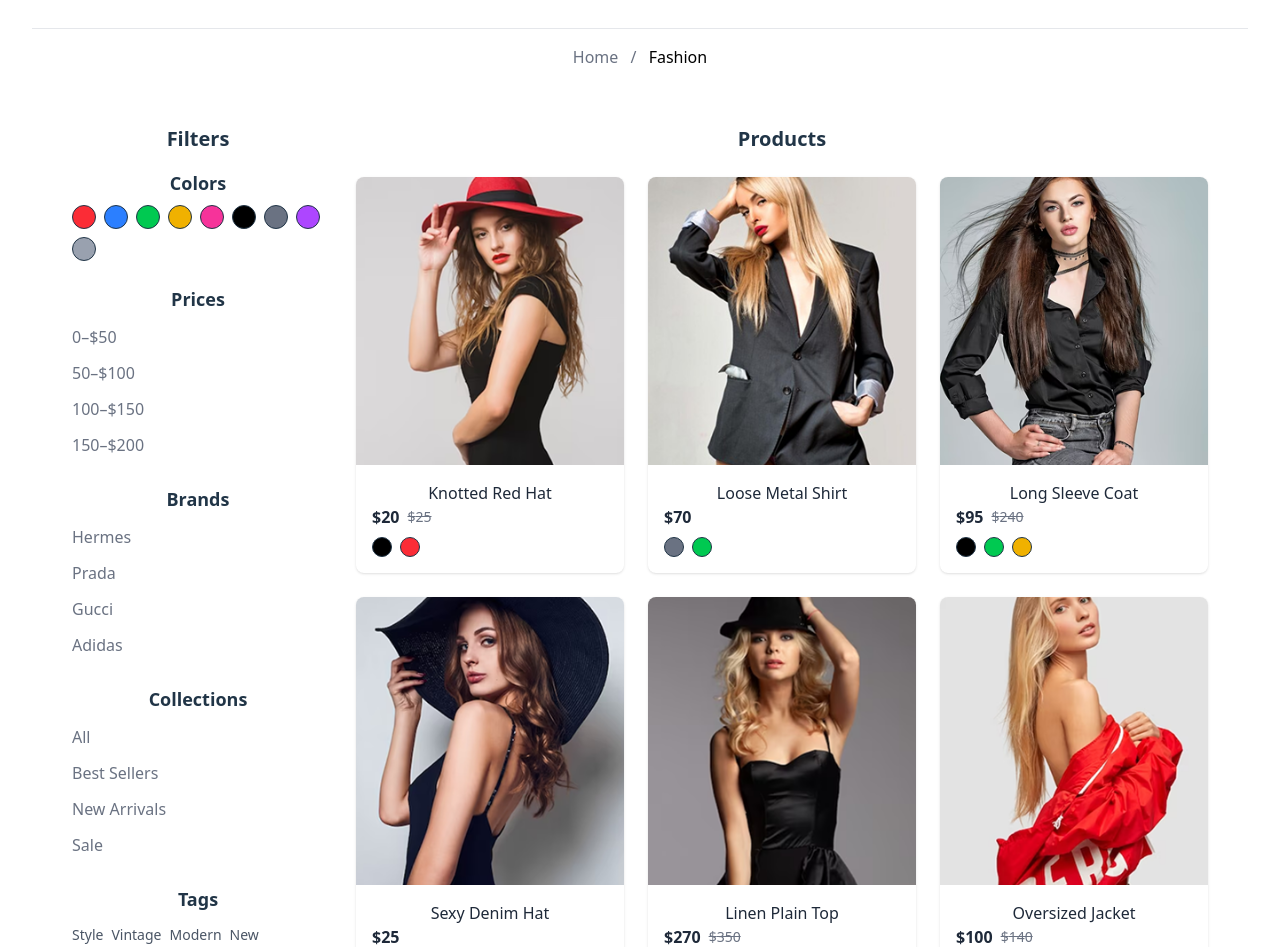
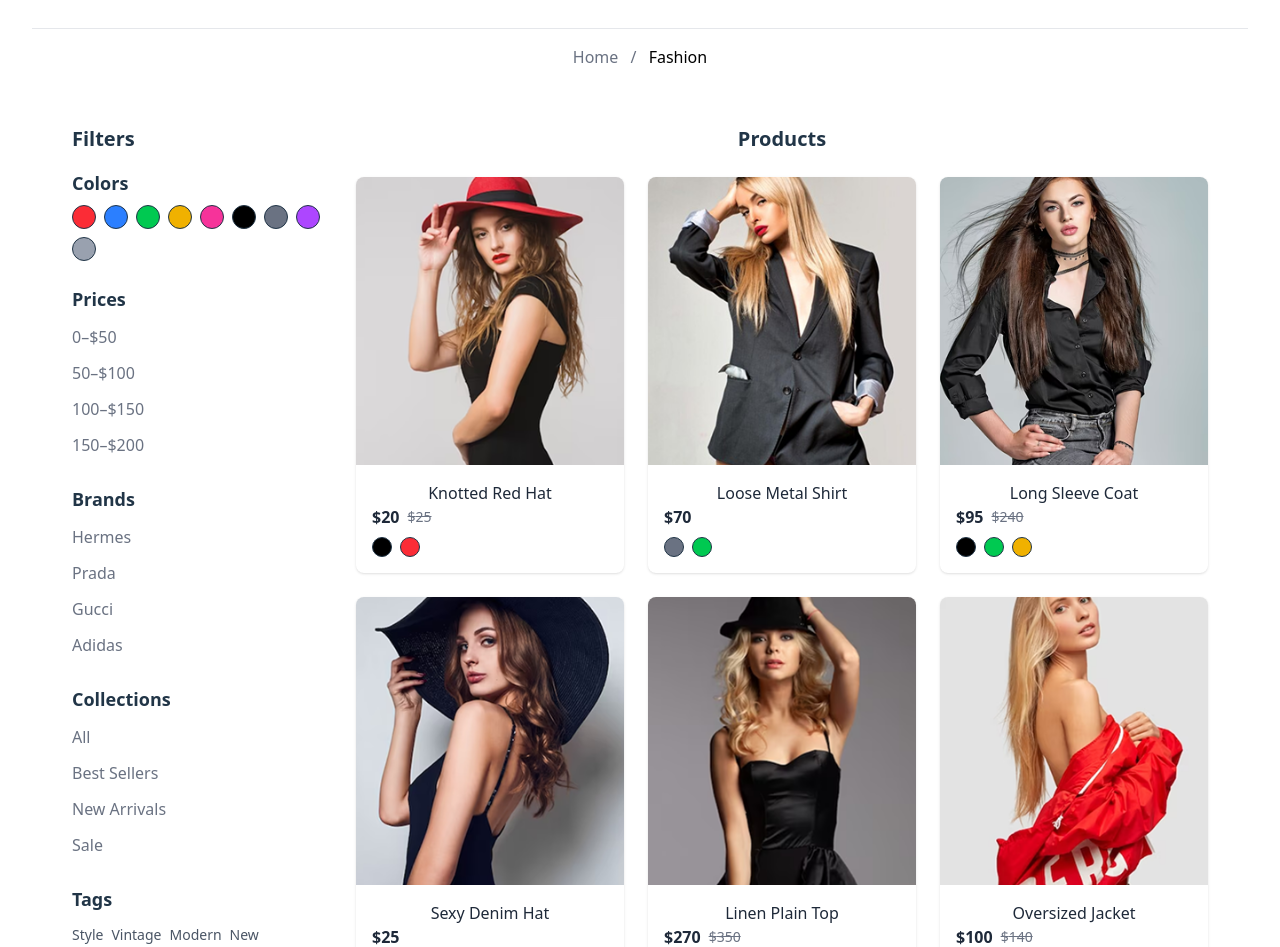
Before and after one commit to Lanita13/10x-react-exam, a React (Vite) app: page /shop in a window 1280 px wide. Shown: the part 112-1059 px from the top of the page. Built offline with nearby package versions, Linux system fonts and the light colour scheme.

Commit message:
style: update UI styling for ShopPage components

```diff
--- a/src/components/shop/ShopPage.jsx
+++ b/src/components/shop/ShopPage.jsx
@@ -50,11 +50,11 @@ function ShopPage() {
       <div className="flex px-10 py-10">
         {/* Sidebar */}
         <aside className="w-1/4 pr-8">
-          <h2 className="text-xl font-bold mb-4">Filters</h2>
+          <h2 className="flex flex-wrap font-bold text-xl mb-4">Filters</h2>
 
           {/* Colors */}
           <div className="mb-6">
-            <h3 className="font-semibold mb-2 text-lg">Colors</h3>
+            <h3 className="flex flex-wrap font-semibold mb-2 text-lg">Colors</h3>
             <div className="flex flex-wrap gap-2">
               {colors.map((color) => (
                 <div
@@ -68,7 +68,7 @@ function ShopPage() {
 
           {/* Prices */}
           <div className="mb-6">
-            <h3 className="font-semibold text-lg mb-2">Prices</h3>
+            <h3 className="flex flex-wrap font-semibold text-lg mb-2">Prices</h3>
             <div className="flex flex-col gap-1 text-gray-500">
               {prices.map((price) => (
                 <button
@@ -84,7 +84,7 @@ function ShopPage() {
 
           {/* Brands */}
           <div className="mb-6">
-            <h3 className="font-semibold text-lg mb-2">Brands</h3>
+            <h3 className="flex flex-wrap font-semibold text-lg mb-2">Brands</h3>
             <div className="flex flex-col gap-1 text-gray-500">
               {brands.map((brand) => (
                 <button
@@ -100,7 +100,7 @@ function ShopPage() {
 
           {/* Collections */}
           <div className="mb-6">
-            <h3 className="font-semibold text-lg mb-2">Collections</h3>
+            <h3 className="flex flex-wrap font-semibold text-lg mb-2">Collections</h3>
             <div className="flex flex-col gap-1 text-gray-500">
               {collections.map((col) => (
                 <button
@@ -116,7 +116,7 @@ function ShopPage() {
 
           {/* Tags */}
           <div>
-            <h3 className="font-semibold text-lg mb-2">Tags</h3>
+            <h3 className="flex flex-wrap font-semibold text-lg mb-2">Tags</h3>
             <div className="flex flex-wrap gap-2 text-sm text-gray-500">
               {tags.map((tag) => (
                 <span
```
